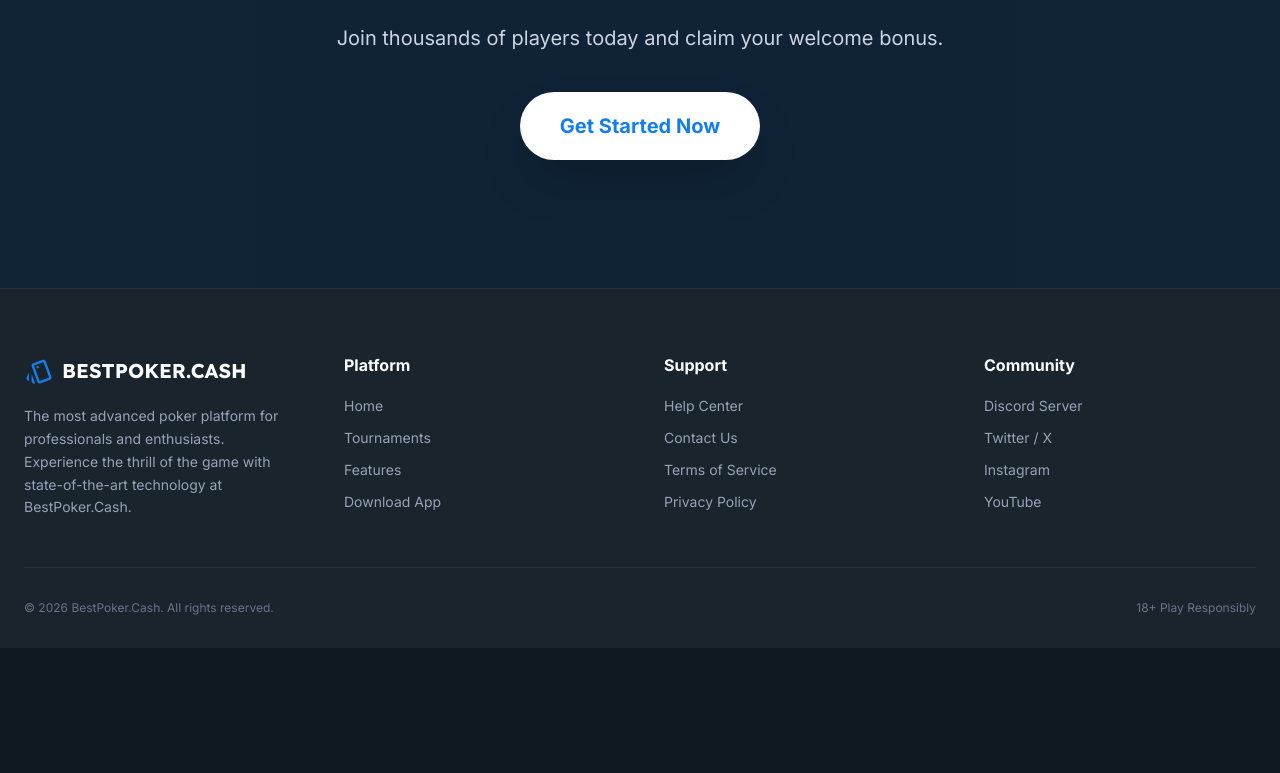
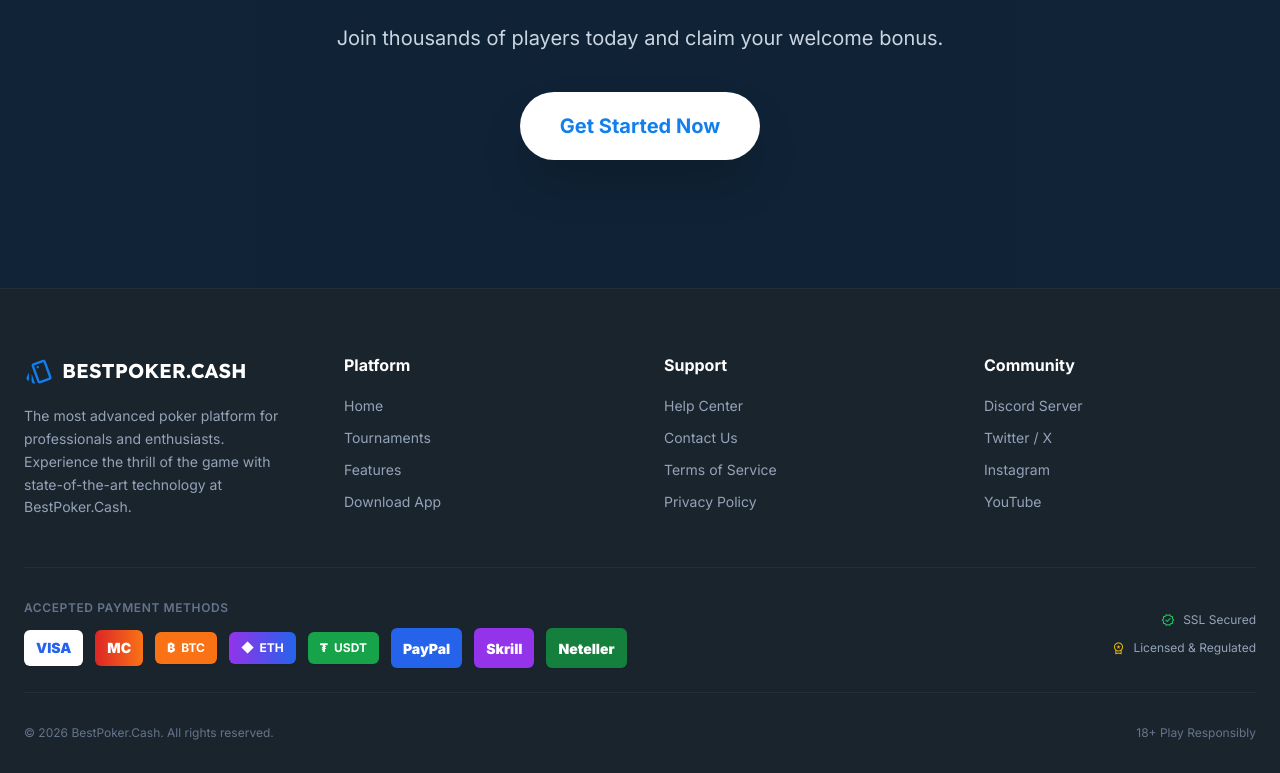
Before and after one commit to anoforexcom/Poker, a React (Vite) app: page /table/1 in a window 1280 px wide. Shown: the part 2742-3515 px from the top of the page. Before the commit the page ends 3390 px from the top, so only its background shows below. Built offline with nearby package versions, Linux system fonts and the light colour scheme.

Commit message:
feat: add payment method icons to footer and cashier

```diff
--- a/layouts/PublicLayout.tsx
+++ b/layouts/PublicLayout.tsx
@@ -90,6 +90,60 @@
                     </div>
                 </div>
 
+                {/* Payment Methods Section */}
+                <div className="border-t border-white/5 pt-8 pb-6">
+                    <div className="flex flex-col md:flex-row items-center justify-between gap-6">
+                        <div className="flex flex-col items-center md:items-start gap-3">
+                            <span className="text-slate-500 text-xs font-semibold uppercase tracking-wider">Accepted Payment Methods</span>
+                            <div className="flex items-center gap-3 flex-wrap justify-center md:justify-start">
+                                {/* Credit Cards */}
+                                <div className="bg-white px-3 py-2 rounded-md flex items-center gap-1.5 shadow-sm">
+                                    <span className="text-blue-600 font-black text-sm">VISA</span>
+                                </div>
+                                <div className="bg-gradient-to-r from-red-600 to-orange-500 px-3 py-2 rounded-md flex items-center gap-1.5 shadow-sm">
+                                    <span className="text-white font-black text-sm">MC</span>
+                                </div>
+
+                                {/* Crypto */}
+                                <div className="bg-orange-500 px-3 py-2 rounded-md flex items-center gap-1.5 shadow-sm">
+                                    <span className="text-white font-black text-xs">₿</span>
+                                    <span className="text-white font-bold text-xs">BTC</span>
+                                </div>
+                                <div className="bg-gradient-to-r from-purple-600 to-blue-600 px-3 py-2 rounded-md flex items-center gap-1.5 shadow-sm">
+                                    <span className="text-white font-black text-xs">◆</span>
+                                    <span className="text-white font-bold text-xs">ETH</span>
+                                </div>
+                                <div className="bg-green-600 px-3 py-2 rounded-md flex items-center gap-1.5 shadow-sm">
+                                    <span className="text-white font-black text-xs">₮</span>
+                                    <span className="text-white font-bold text-xs">USDT</span>
+                                </div>
+
+                                {/* E-wallets */}
+                                <div className="bg-blue-600 px-3 py-2 rounded-md shadow-sm">
+                                    <span className="text-white font-black text-sm">PayPal</span>
+                                </div>
+                                <div className="bg-purple-600 px-3 py-2 rounded-md shadow-sm">
+                                    <span className="text-white font-black text-sm">Skrill</span>
+                                </div>
+                                <div className="bg-green-700 px-3 py-2 rounded-md shadow-sm">
+                                    <span className="text-white font-black text-sm">Neteller</span>
+                                </div>
+                            </div>
+                        </div>
+
+                        <div className="flex flex-col items-center md:items-end gap-2">
+                            <div className="flex items-center gap-2">
+                                <span className="material-symbols-outlined text-green-500 text-sm">verified</span>
+                                <span className="text-slate-400 text-xs">SSL Secured</span>
+                            </div>
+                            <div className="flex items-center gap-2">
+                                <span className="material-symbols-outlined text-gold text-sm">workspace_premium</span>
+                                <span className="text-slate-400 text-xs">Licensed & Regulated</span>
+                            </div>
+                        </div>
+                    </div>
+                </div>
+
                 <div className="border-t border-white/5 pt-8 flex flex-col md:flex-row items-center justify-between gap-4">
                     <p className="text-slate-500 text-xs text-center md:text-left">
                         © {new Date().getFullYear()} BestPoker.Cash. All rights reserved.
--- a/pages/Cashier.tsx
+++ b/pages/Cashier.tsx
@@ -76,6 +76,31 @@
               </div>
             </div>
 
+            {/* Payment Methods */}
+            <div className="mt-6 pt-6 border-t border-border-dark">
+              <p className="text-slate-500 text-xs font-semibold uppercase tracking-wider mb-3">Payment Methods</p>
+              <div className="grid grid-cols-2 gap-2">
+                <div className="bg-white px-2 py-1.5 rounded flex items-center justify-center">
+                  <span className="text-blue-600 font-black text-xs">VISA</span>
+                </div>
+                <div className="bg-gradient-to-r from-red-600 to-orange-500 px-2 py-1.5 rounded flex items-center justify-center">
+                  <span className="text-white font-black text-xs">MC</span>
+                </div>
+                <div className="bg-orange-500 px-2 py-1.5 rounded flex items-center justify-center gap-1">
+                  <span className="text-white font-black text-xs">₿ BTC</span>
+                </div>
+                <div className="bg-gradient-to-r from-purple-600 to-blue-600 px-2 py-1.5 rounded flex items-center justify-center gap-1">
+                  <span className="text-white font-black text-xs">◆ ETH</span>
+                </div>
+                <div className="bg-green-600 px-2 py-1.5 rounded flex items-center justify-center gap-1">
+                  <span className="text-white font-black text-xs">₮ USDT</span>
+                </div>
+                <div className="bg-blue-600 px-2 py-1.5 rounded flex items-center justify-center">
+                  <span className="text-white font-black text-xs">PayPal</span>
+                </div>
+              </div>
+            </div>
+
           </div>
         </div>
 
```
